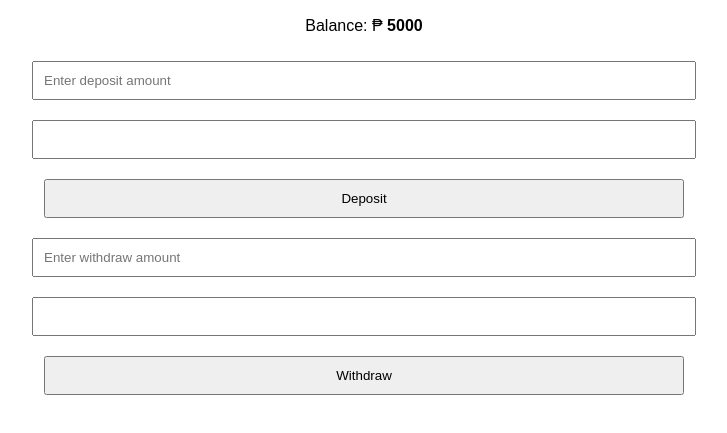
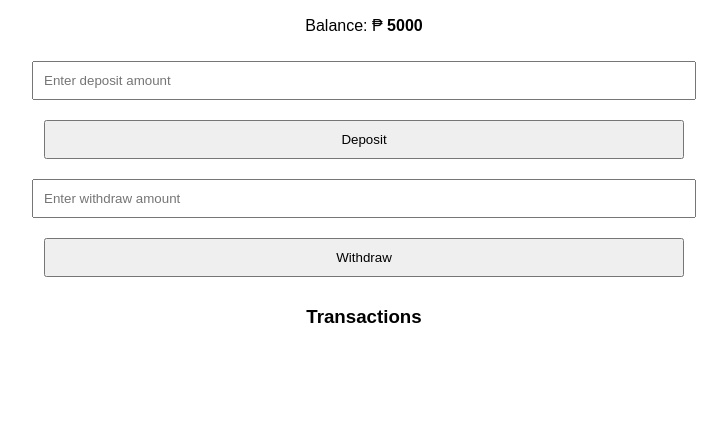
Before and after one commit to supligins/AWD-Fundamentals, a plain HTML site: page index.html in a window 1280 px wide. Shown: the part 79-512 px from the top of the page, without its empty margins (276-1003 px from the left). Drawn offline with Linux system fonts and the light colour scheme.

Commit message:
added transaction history in index and fixed my javascript

```diff
--- a/index.html
+++ b/index.html
@@ -12,17 +12,19 @@
         <h2>Account Transactions</h2>
         <p>Balance: ₱ <span id="balance">5000</span></p>
 
-        <form onsubmit="event.preventDefault(); deposit();">
+        <form id="deposit-form">
             <input type="number" id="deposit-amount" placeholder="Enter deposit amount">
-            <input type="text" name="account" id="account" required>
             <button type="submit">Deposit</button>
         </form>
 
 
-        <form onsubmit="event.preventDefault(); withdraw();">
+        <form id="withdraw-form">
             <input type="number" id="withdraw-amount" placeholder="Enter withdraw amount">
-            <input type="text" name="account" id="account" required>
             <button type="submit">Withdraw</button>
+        </form>
+
+        <h3>Transactions</h3>
+        <ul id="transactions"></ul>
     </div>
 
      <script src="script.js"></script>
--- a/script.js
+++ b/script.js
@@ -48,7 +48,3 @@ function recordTransaction(message) {
     li.textContent = message;
     historyElement.prepend(li);
 }
-
-
-
-AWDAWDAWDAWDAWDAWDAWDAWDAWDA
```
